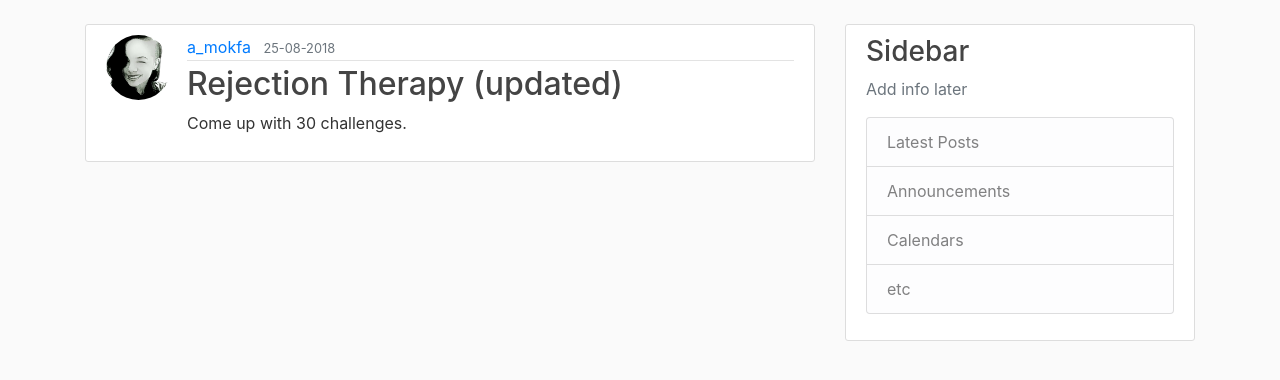
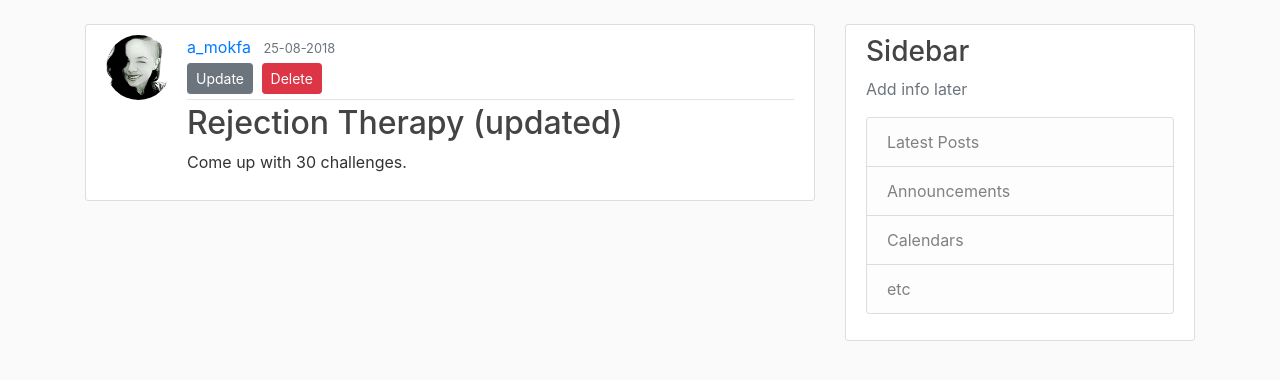
Before and after one commit to alinemokfa/python_flask_blog, a Flask app: page /post/2 in a window 1280 px wide. Shown: the part 56-436 px from the top of the page. Run offline with Flask 2, Linux system fonts and the light colour scheme; a user stored in the database is signed in; data comes from the database, SQL or seed files in the repository; both versions use the stored data as it was after the commit; some libraries are stand-ins or nearby versions.

Commit message:
Add delete route and modal

```diff
--- a/flask_blog/routes.py
+++ b/flask_blog/routes.py
@@ -105,7 +105,7 @@ def post(post_id):
 
 @app.route("/post/<int:post_id>/update", methods=['GET', 'POST'])
 @login_required
-def update(post_id):
+def update_post(post_id):
     post = Post.query.get_or_404(post_id)
     if post.author != current_user:
         # http response for forbidden route, will customise later
@@ -122,3 +122,15 @@ def update(post_id):
         form.content.data = post.content
     return render_template('create_post.html', title='Update Post',
                            form=form, legend='Update Post')
+
+
+@app.route("/post/<int:post_id>/delete", methods=['POST'])
+@login_required
+def delete_post(post_id):
+    post = Post.query.get_or_404(post_id)
+    if post.author != current_user:
+        abort(403)
+    db.session.delete(post)
+    db.session.commit()
+    flash('Your post has been deleted!', 'success')
+    return redirect(url_for('home'))
--- a/flask_blog/templates/post.html
+++ b/flask_blog/templates/post.html
@@ -1,4 +1,3 @@
-
 {% extends "layout.html" %}
 {% block content %}
   <article class="media content-section">
@@ -7,9 +6,37 @@
       <div class="article-metadata">
         <a class="mr-2" href="#">{{ post.author.username }}</a>
         <small class="text-muted">{{ post.date_posted.strftime('%d-%m-%Y') }}</small>
+        {% if post.author == current_user %}
+          <div>
+            <a class="btn btn-secondary btn-sm mt-1 mb-1" href="{{ url_for('update_post', post_id=post.id) }}">Update</a>
+            <button type="button" class="btn btn-danger btn-sm m-1" data-toggle="modal" data-target="#deleteModal">Delete</button>
+          </div>
+        {% endif %}
       </div>
       <h2 class="article-title">{{ post.title }}</h2>
       <p class="article-content">{{ post.content }}</p>
     </div>
   </article>
+  <!-- Modal -->
+  <div class="modal fade" id="deleteModal" tabindex="-1" role="dialog" aria-labelledby="deleteModalLabel" aria-hidden="true">
+    <div class="modal-dialog" role="document">
+      <div class="modal-content">
+        <div class="modal-header">
+          <h5 class="modal-title" id="deleteModalLabel">Au revoir!</h5>
+          <button type="button" class="close" data-dismiss="modal" aria-label="Close">
+            <span aria-hidden="true">&times;</span>
+          </button>
+        </div>
+        <div class="modal-body">
+          Are you sure you want to permanently delete this post?
+        </div>
+        <div class="modal-footer">
+          <button type="button" class="btn btn-secondary" data-dismiss="modal">Close</button>
+          <form action="{{ url_for('delete_post', post_id=post.id) }}" method="POST">
+            <input class="btn btn-danger" type="submit" value="Delete">
+          </form>
+        </div>
+      </div>
+    </div>
+  </div>
 {% endblock content %}
```
Also changed, not shown: flask_blog/site.db.
